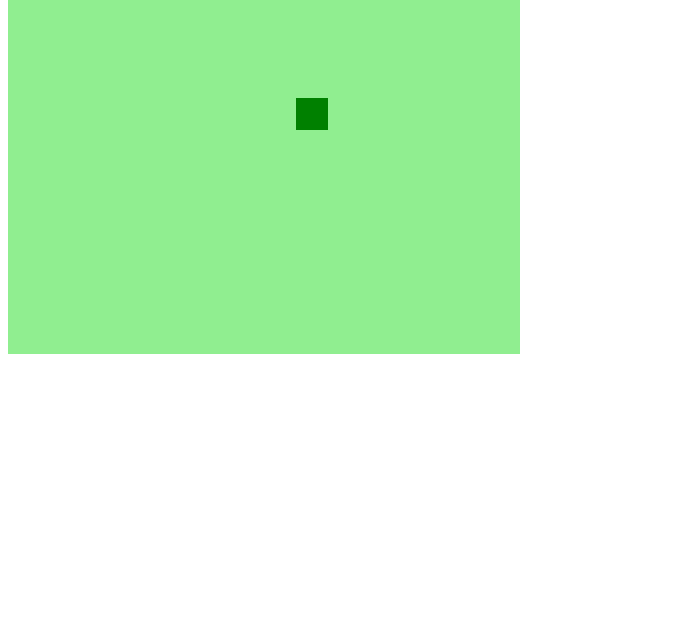
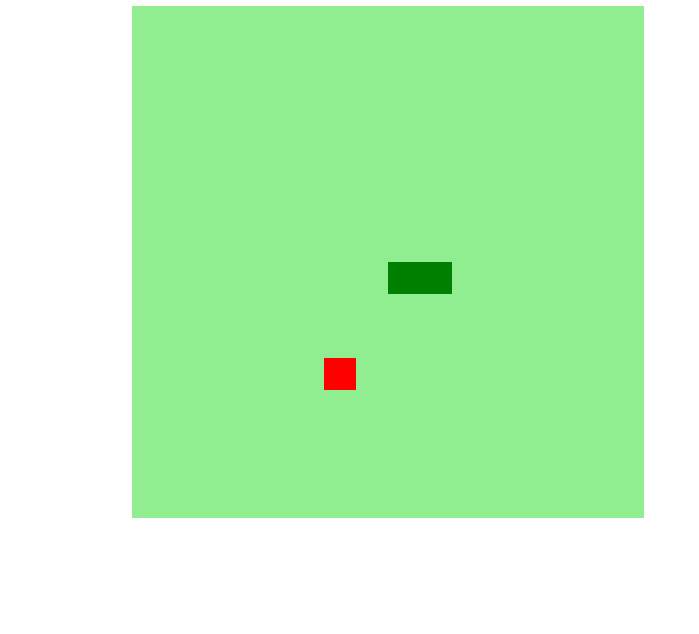
Before and after one commit to ewertoncasado/Snake-Game, a plain HTML site: page index.html in a window 1280 px wide. Shown: the part 166-800 px from the top of the page, without its empty margins (0-699 px from the left). Drawn offline with Linux system fonts and the light colour scheme.

Commit message:
finalizado

```diff
--- a/index.html
+++ b/index.html
@@ -5,9 +5,11 @@
     <meta name="viewport" content="width=device-width, initial-scale=1.0">
     <meta http-equiv="X-UA-Compatible" content="IE=edge">
     <script defer src="script.js"></script>
+    <link rel="stylesheet" href="style.css">
     <title>Snake Game</title>
 </head>
 <body>
+    <H1>Snake Game!</H1>
     <canvas id="snake" width="512" height="512"></canvas>
 </body>
 </html>
--- a/script.js
+++ b/script.js
@@ -2,23 +2,33 @@ let canvas= document.getElementById("snake");
 let context= canvas.getContext("2d");
 let box= 32;
 let snake = [];
-snake[0] = {
+snake[0] ={
     x: 8 * box,
     y: 8 * box
 }
+let direction = "right";
+let food ={
+    x: Math.floor(Math.random() * 15 + 1) * box,
+    y: Math.floor(Math.random() * 15 + 1) * box
+}
 
-let direction ="right"
 function criarBG(){
     context.fillStyle = "lightgreen";
     context.fillRect(0, 0, 16*box, 16*box);
 }
 
-function criarCobrinha(){
-for(i=0; i < snake.length; i++){
-    context.fillStyle = "green";
-    context.fillRect(snake[i].x, snake[i].y, box, box);
+function criarCobrinha (){
+    for(i = 0; i < snake.length; i++){
+        context.fillStyle = "green";
+        context.fillRect(snake[i].x, snake[i].y, box, box);
     }
 }
+
+function drawFood (){
+    context.fillStyle = "red";
+    context.fillRect(food.x, food.y, box, box);
+}
+
 
 document.addEventListener('keydown', update);
 
@@ -29,8 +39,6 @@ function update(event){
     if(event.keyCode == 40 && direction != 'up') direction = 'down';
 }
 
-
-
 function iniciarJogo(){
 
     if(snake[0].x > 15*box && direction == "right") snake[0].x = 0;
@@ -38,26 +46,38 @@ function iniciarJogo(){
     if(snake[0].y > 15*box && direction == "down") snake[0].y = 0;
     if(snake[0].y < 0 && direction == 'up') snake[0].y = 16 * box;
 
+    for(i = 1; i < snake.length; i++){
+        if(snake[0].x == snake[i].x && snake[0].y == snake[i].y){
+            clearInterval(jogo);
+            alert('Game Over :(');
+        }
+    }
+
     criarBG();
     criarCobrinha();
+    drawFood();
 
     let snakeX = snake[0].x;
     let snakeY = snake[0].y;
 
-    if(direction=="right") snakeX += box;
-    if(direction=="left") snakeX -= box;
-    if(direction=="down") snakeY += box;
-    if(direction=="up") snakeY -= box;
+    if(direction == "right") snakeX += box;
+    if(direction == "left") snakeX -= box;
+    if (direction == "up") snakeY -= box;
+    if(direction == "down") snakeY += box;
 
-    snake.pop();
+    if(snakeX != food.x || snakeY != food.y){
+        snake.pop();
+    }else{
+        food.x = Math.floor(Math.random() * 15 +1) * box;
+        food.y = Math.floor(Math.random() * 15 +1) * box;
+    }
 
-    let newHead = {
-    x: snakeX,
-    y: snakeY
+    let newHead ={
+        x: snakeX,
+        y: snakeY
     }
 
     snake.unshift(newHead);
-
 }
 
-let jogo = setInterval(iniciarJogo,100);
+let jogo = setInterval(iniciarJogo, 100);
--- a/style.css
+++ b/style.css
@@ -1,10 +1,10 @@
 body{
     height: 95vh;
-    width: 95vw;
+    width: 95vh;
     display: flex;
     flex-direction: column;
     justify-content: center;
     align-items: center;
     background-color:white;
-    color: rgb(52, 165, 52);
+    color: rgb(18, 3, 104);
 }
```
